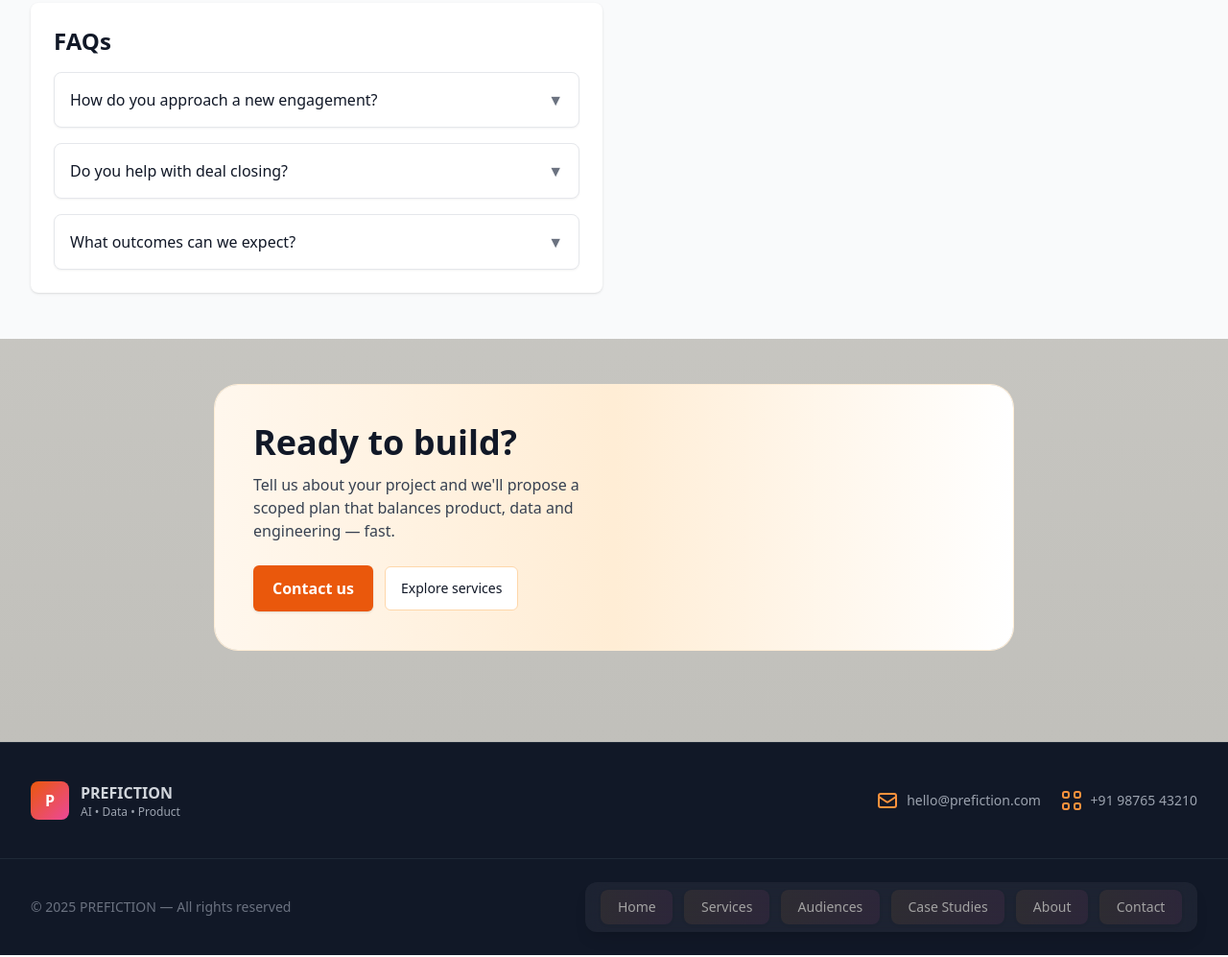
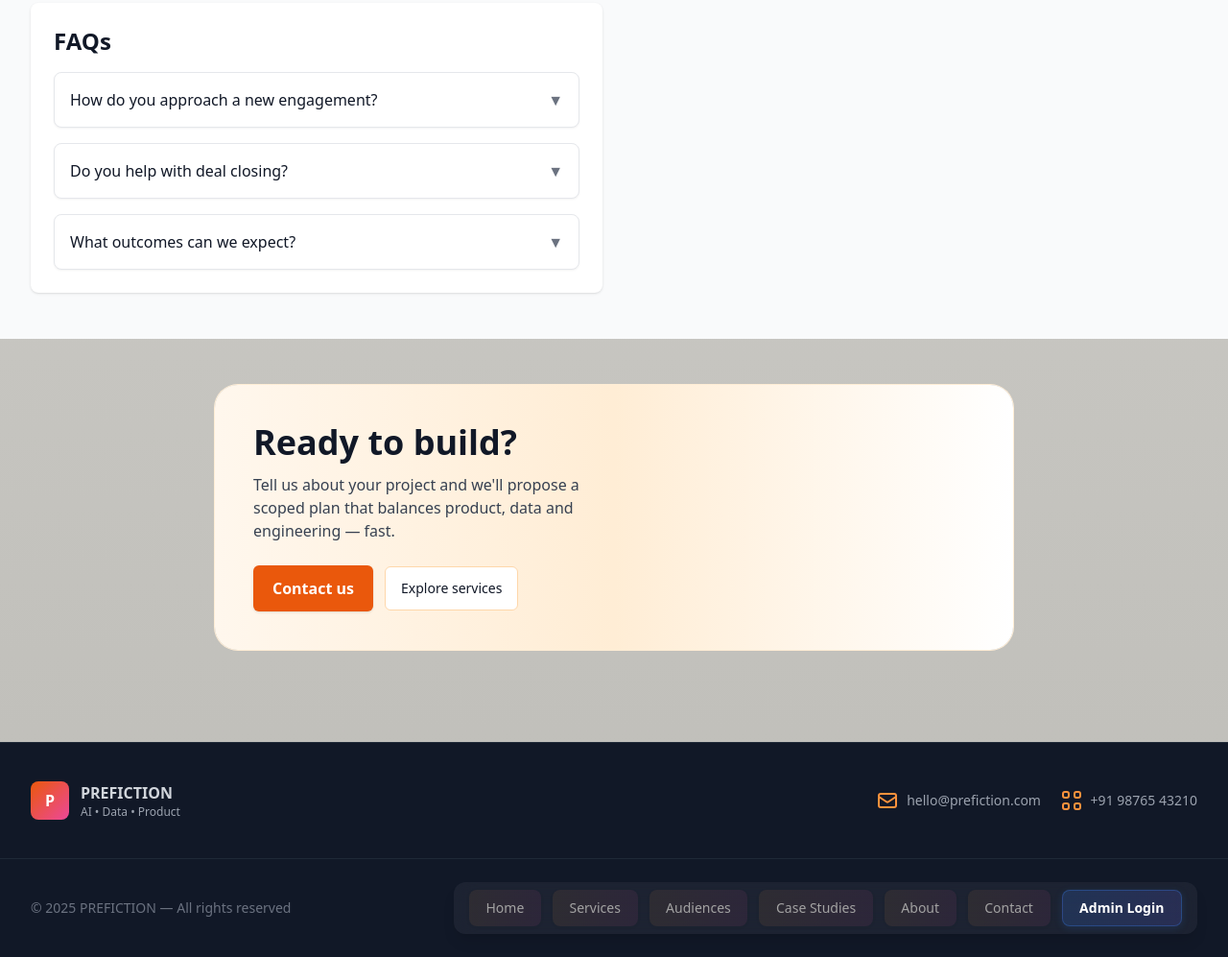
Before and after one commit to thiteonkar94-source/prefiction, a plain HTML site: page index.html in a window 1280 px wide. Shown: the part 3535-4532 px from the top of the page at 96% size. Drawn offline with nearby package versions, Linux system fonts and the light colour scheme.

Commit message:
feat: add admin login button to footer

```diff
--- a/index.html
+++ b/index.html
@@ -453,6 +453,7 @@
                     <button onclick="setPage('products')" class="footer-link-anim">Case Studies</button>
                     <button onclick="setPage('about')" class="footer-link-anim">About</button>
                     <button onclick="setPage('contact')" class="footer-link-anim">Contact</button>
+                    <a href="/admin.html" class="footer-link-anim-admin">Admin Login</a>
                 </div>
             </div>
         </footer>
@@ -490,6 +491,34 @@
             color: #fff;
             background: linear-gradient(90deg,rgba(251,146,60,0.32),rgba(236,72,153,0.32));
             box-shadow: 0 2px 8px 0 rgba(251,146,60,0.12), 0 1.5px 8px 0 rgba(236,72,153,0.10);
+            transform: scale(0.98);
+        }
+        .footer-link-anim-admin {
+            color: #fff;
+            background: linear-gradient(90deg,rgba(59,130,246,0.18),rgba(99,102,241,0.18));
+            border-radius: 0.5rem;
+            padding: 0.5rem 1.1rem;
+            font-weight: 600;
+            transition: color 0.2s, background 0.2s, box-shadow 0.2s, transform 0.18s;
+            box-shadow: 0 2px 8px 0 rgba(59,130,246,0.15);
+            outline: none;
+            border: 1px solid rgba(59,130,246,0.3);
+            cursor: pointer;
+            text-decoration: none;
+            display: inline-flex;
+            align-items: center;
+            gap: 0.5rem;
+        }
+        .footer-link-anim-admin:hover, .footer-link-anim-admin:focus {
+            color: #60a5fa;
+            background: linear-gradient(90deg,rgba(59,130,246,0.28),rgba(99,102,241,0.28));
+            box-shadow: 0 4px 16px 0 rgba(59,130,246,0.20), 0 1.5px 8px 0 rgba(99,102,241,0.12);
+            transform: translateY(-2px) scale(1.06);
+            border-color: rgba(59,130,246,0.5);
+        }
+        .footer-link-anim-admin:active {
+            color: #fff;
+            background: linear-gradient(90deg,rgba(59,130,246,0.35),rgba(99,102,241,0.35));
             transform: scale(0.98);
         }
         </style>
```
